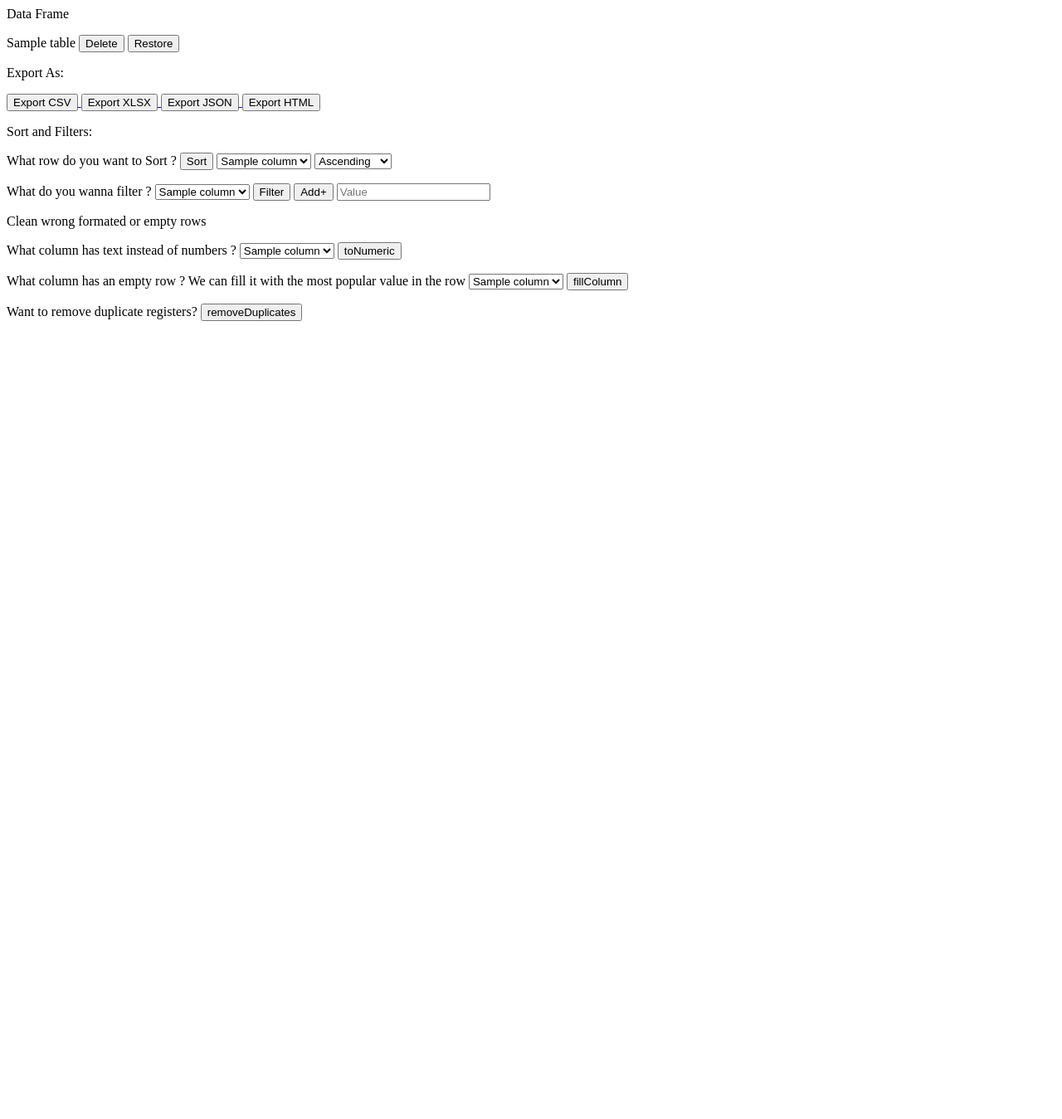
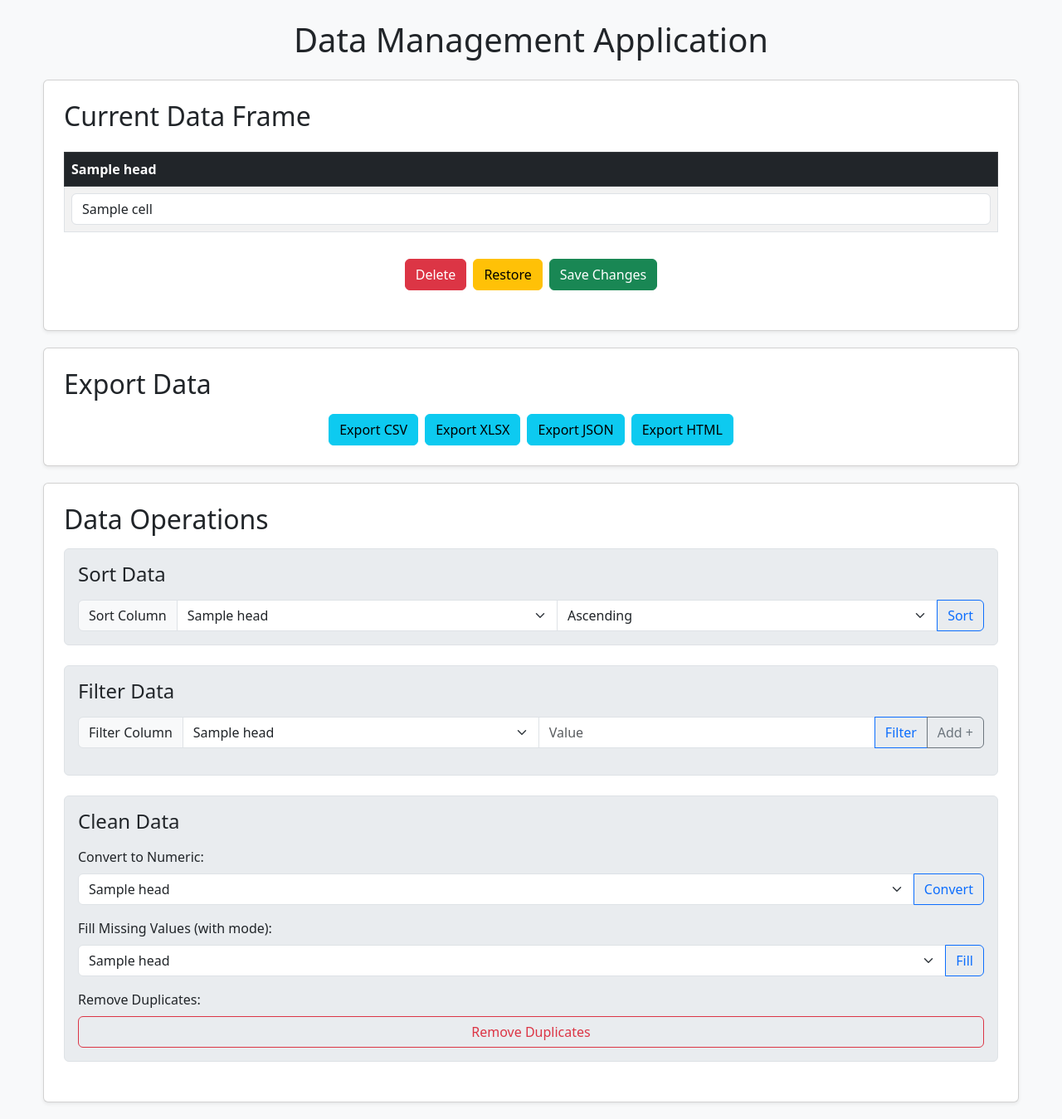
Before and after one commit to MikeGPQ/Pandas_Testing, a Flask app: template templates/home.html in a window 1280 px wide. Shown: the whole page at 83% size. Before the commit the page ends 387 px from the top, so only its background shows below. Run offline with Flask 3, Linux system fonts and the light colour scheme; the template is opened without the code that fills it: most values are stand-ins (such as "Sample title", 1, 10 or a date in 2020).

Commit message:
19/08/2025

```diff
--- a/main.py
+++ b/main.py
@@ -19,6 +19,20 @@
                     dm.dataFrame = pandas.DataFrame()
                 case "Restore":
                     dm.dataFrame = dm.copy
+                case "Save Changes":
+                    updatedData = []
+                    nrows = dm.dataFrame.shape[0]
+                    ncolms = dm.dataFrame.shape[1]
+
+                    for r in range(nrows):
+                        current_row = []
+                        for c in range(ncolms):
+                            key = f"data_{r}_{c}"
+                            if key in request.form:
+                                current_row.append(request.form[key])
+                        updatedData.append(current_row)
+                    dm.dataFrame = pandas.DataFrame(updatedData,columns=dm.getHeaders())
+                    dm.copy = pandas.DataFrame(updatedData,columns=dm.getHeaders())
                 case "Sort":
                     sortColumn = request.form.get("sortColumn")
                     if(request.form.get("ascendingOption")=="Ascending"):
@@ -46,7 +60,7 @@
                     dm.fixMissingValue(fillColumn)
                 case "removeDuplicates":
                     dm.dataFrame = dm.dataFrame.drop_duplicates()
-    return render_template("home.html",table=dm.getHTML(),button=button,columns = dm.getColumns())
+    return render_template("home.html",table=dm.getArray(),button=button,headers = dm.getHeaders())
 
 @app.route("/export/<format>")
 def exportFile(format):
--- a/templates/home.html
+++ b/templates/home.html
@@ -1,93 +1,177 @@
-<html>
+<!DOCTYPE html>
+<html lang="en">
+<head>
+    <meta charset="UTF-8">
+    <meta name="viewport" content="width=device-width, initial-scale=1.0">
+    <title>Data Manager App</title>
+    <link href="https://cdn.jsdelivr.net/npm/bootstrap@5.3.0/dist/css/bootstrap.min.css" rel="stylesheet">
+    <style>
+        body {
+            background-color: #f8f9fa;
+        }
+        .container {
+            max-width: 1200px;
+            margin-top: 20px;
+        }
+        .card {
+            margin-bottom: 20px;
+        }
+        .form-section {
+            padding: 20px;
+            background-color: #e9ecef;
+            border-radius: 5px;
+        }
+        .table-container {
+            overflow-x: auto;
+        }
+    </style>
+</head>
 <body>
-      {% if table == None %}
-         <form action="/" method="post" enctype="multipart/form-data">
-            <p>Main Page</p>
-            <input type="file" name="dataFile" accept=".csv,.xlsx,.json,.html">
-            <input type="submit" name="action" value="Upload">
+
+<div class="container">
+    <h1 class="my-4 text-center">Data Management Application</h1>
+
+    {% if table is none %}
+        <div class="card p-4 shadow-sm text-center">
+            <h2 class="card-title">Upload a Data File</h2>
+            <p class="card-text text-muted">Please upload a file to get started (.csv, .xlsx, .json, .html).</p>
+            <form action="/" method="post" enctype="multipart/form-data" class="mt-3">
+                <div class="input-group mb-3">
+                    <input type="file" class="form-control" name="dataFile" accept=".csv,.xlsx,.json,.html">
+                    <button class="btn btn-primary" type="submit" name="action" value="Upload">Upload</button>
+                </div>
             </form>
+        </div>
     {% endif %}
 
-      {% if table %}
+    {% if table is not none %}
+    <div class="card p-4 shadow-sm">
+        <h2 class="card-title mb-4">Current Data Frame</h2>
+
         <form action="/" method="post" enctype="multipart/form-data">
-         <p>Data Frame</p>
-         {{ table | safe}}
-         <input type="submit" name="action" value="Delete">
-         <input type="submit" name="action" value="Restore">
+            <div class="table-container mb-3">
+                <table class="table table-striped table-bordered">
+                    <thead class="table-dark">
+                        <tr>
+                            {% for head in headers %}
+                                <th scope="col">{{ head }}</th>
+                            {% endfor %}
+                        </tr>
+                    </thead>
+                    <tbody>
+                        {% set ns = namespace(count=0) %}
+                        {% for row in table %}
+                        <tr>
+                            {% for cell in row %}
+                                <td>
+                                    <input type="text" class="form-control" name="data_{{ ns.count }}_{{ loop.index0 }}" value="{{ cell }}">
+                                </td>
+                            {% endfor %}
+                        </tr>
+                        {% set ns.count = ns.count + 1 %}
+                        {% endfor %}
+                    </tbody>
+                </table>
+            </div>
 
-         <p> Export As: </p>
-         <a href="/export/csv">
-            <button> Export CSV </button>
-         </a>
-         <a href="/export/xlsx">
-            <button> Export XLSX </button>
-         </a>
-         <a href="/export/json">
-            <button> Export JSON </button>
-         </a>
-         <a href="/export/html">
-            <button> Export HTML </button>
-         </a>
+            <div class="d-flex justify-content-center gap-2 mb-4">
+                <button type="submit" name="action" value="Delete" class="btn btn-danger">Delete</button>
+                <button type="submit" name="action" value="Restore" class="btn btn-warning">Restore</button>
+                <button type="submit" name="action" value="Save Changes" class="btn btn-success">Save Changes</button>
+            </div>
+        </form>
+    </div>
 
-         <p> Sort and Filters: </p>
-         <label>
-            What row do you want to Sort ?
-            <input type="submit" name="action" value="Sort">
-            <select id="sortColumn" name="sortColumn">
-               {% for column in columns %}
-               <option value="{{column}}"> {{column}} </option>
+    <div class="card p-4 shadow-sm">
+        <h2 class="card-title mb-3">Export Data</h2>
+        <div class="d-flex justify-content-center gap-2">
+            <a href="/export/csv" class="btn btn-info">Export CSV</a>
+            <a href="/export/xlsx" class="btn btn-info">Export XLSX</a>
+            <a href="/export/json" class="btn btn-info">Export JSON</a>
+            <a href="/export/html" class="btn btn-info">Export HTML</a>
+        </div>
+    </div>
+
+    <div class="card p-4 shadow-sm">
+        <h2 class="card-title mb-3">Data Operations</h2>
+        <form action="/" method="post" enctype="multipart/form-data">
+
+            <div class="form-section mb-4 p-3 border rounded">
+                <h4 class="mb-3">Sort Data</h4>
+                <div class="input-group">
+                    <label class="input-group-text" for="sortColumn">Sort Column</label>
+                    <select class="form-select" id="sortColumn" name="sortColumn">
+                        {% for head in headers %}
+                            <option value="{{ head }}">{{ head }}</option>
                         {% endfor %}
                     </select>
-            <select name="ascendingOption" id="ascendingOption">
-               <option value="Ascending"> Ascending </option>
-               <option value="Descending"> Descending </option>
+                    <select class="form-select" name="ascendingOption" id="ascendingOption">
+                        <option value="Ascending">Ascending</option>
+                        <option value="Descending">Descending</option>
                     </select>
-         </label>
+                    <button class="btn btn-outline-primary" type="submit" name="action" value="Sort">Sort</button>
+                </div>
+            </div>
 
-         <p> </p>
-         <label>
-            What do you wanna filter ?
-            <select id="filterColumn" name="filterColumn">
-               {% for column in columns %}
-               <option value="{{column}}"> {{column}} </option>
+            <div class="form-section mb-4 p-3 border rounded">
+                <h4 class="mb-3">Filter Data</h4>
+                <div class="input-group mb-3">
+                    <label class="input-group-text" for="filterColumn">Filter Column</label>
+                    <select class="form-select" id="filterColumn" name="filterColumn">
+                        {% for head in headers %}
+                            <option value="{{ head }}">{{ head }}</option>
                         {% endfor %}
                     </select>
-            <input type="submit" name="action" value="Filter">
-            <input type="submit" name="action" value="Add+">
-            <input type="text" id="filterValue" name="filterValue" placeholder="Value">
+                    <input type="text" class="form-control" id="filterValue" name="filterValue" placeholder="Value">
                     {% if button %}
-            <input type="text" id="filterValue2" name="filterValue2" placeholder="Second Value">
+                        <input type="text" class="form-control" id="filterValue2" name="filterValue2" placeholder="Second Value">
                     {% endif %}
-         </label>
+                    <button class="btn btn-outline-primary" type="submit" name="action" value="Filter">Filter</button>
+                    <button class="btn btn-outline-secondary" type="submit" name="action" value="Add+">Add +</button>
+                </div>
+            </div>
 
-         <p> Clean wrong formated or empty rows </p>
-         <label>
-            What column has text instead of numbers ?
-            <select id="toNumericColumn" name="toNumericColumn">
-               {% for column in columns %}
-               <option value="{{column}}"> {{column}} </option>
+            <div class="form-section mb-4 p-3 border rounded">
+                <h4 class="mb-3">Clean Data</h4>
+
+                <div class="mb-3">
+                    <label for="toNumericColumn" class="form-label">Convert to Numeric:</label>
+                    <div class="input-group">
+                        <select class="form-select" id="toNumericColumn" name="toNumericColumn">
+                            {% for head in headers %}
+                                <option value="{{ head }}">{{ head }}</option>
                             {% endfor %}
                         </select>
-            <input type="submit" name="action" value="toNumeric">
-         </label>
+                        <button class="btn btn-outline-primary" type="submit" name="action" value="toNumeric">Convert</button>
+                    </div>
+                </div>
 
-         <p>  </p>
-         <label>
-            What column has an empty row ? We can fill it with the most popular value in the row
-            <select id="fillColumn" name="fillColumn">
-               {% for column in columns %}
-               <option value="{{column}}"> {{column}} </option>
+                <div class="mb-3">
+                    <label for="fillColumn" class="form-label">Fill Missing Values (with mode):</label>
+                    <div class="input-group">
+                        <select class="form-select" id="fillColumn" name="fillColumn">
+                            {% for head in headers %}
+                                <option value="{{ head }}">{{ head }}</option>
                             {% endfor %}
                         </select>
-            <input type="submit" name="action" value="fillColumn">
-         </label>
+                        <button class="btn btn-outline-primary" type="submit" name="action" value="fillColumn">Fill</button>
+                    </div>
+                </div>
 
-         <p></p>
-         <label>
-            Want to remove duplicate registers?
-            <input type="submit" name="action" value="removeDuplicates">
+                <div>
+                    <label class="form-label">Remove Duplicates:</label>
+                    <div class="d-grid">
+                        <button class="btn btn-outline-danger" type="submit" name="action" value="removeDuplicates">Remove Duplicates</button>
+                    </div>
+                </div>
+            </div>
+        </form>
+    </div>
+    {% endif %}
 
-         </label>
-      </form> {% endif %}
+</div>
+
+<script src="https://cdn.jsdelivr.net/npm/bootstrap@5.3.0/dist/js/bootstrap.bundle.min.js"></script>
+
 </body>
 </html>
```
Also changed, not shown: dataManager.py (+8 -4 lines). Lines whose indentation alone changed are shown as unchanged.
